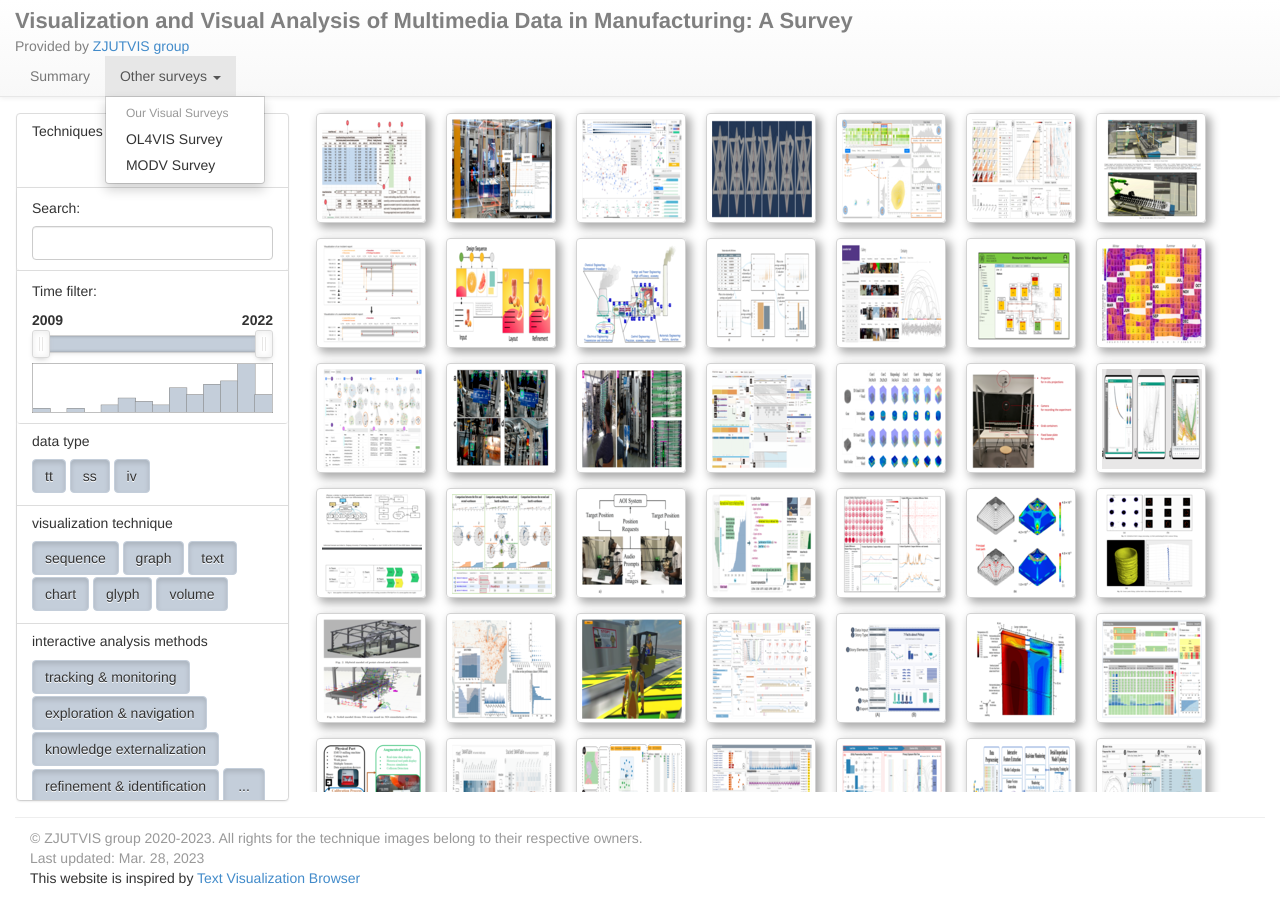
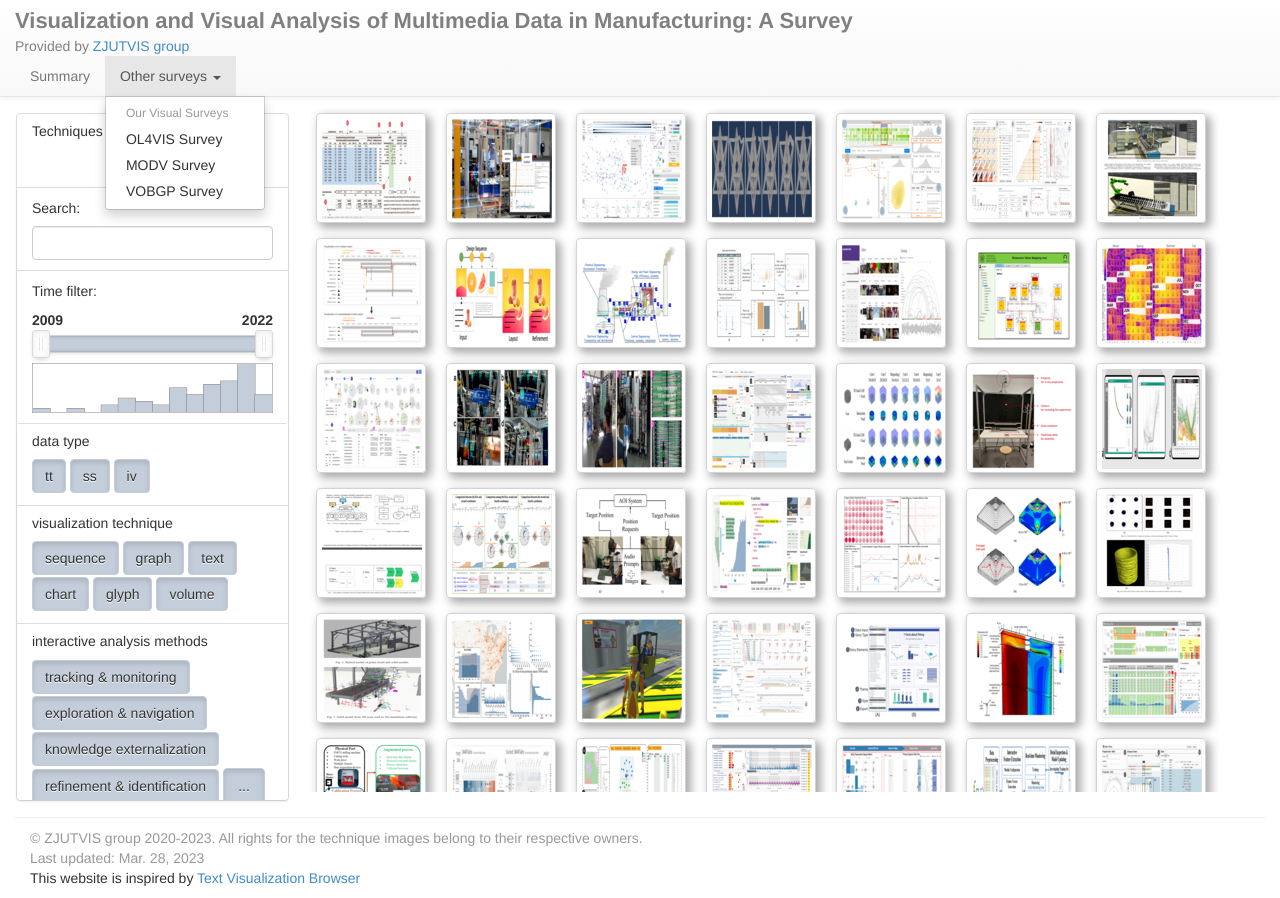
Before and after one commit to zjutvis/MMDM, a plain HTML site: page index.html in a window 1280 px wide. Both pictures are taken after a click on the link "Other surveys". Drawn offline with Linux system fonts and the light colour scheme; files whose address does not match are found by name.

Commit message:
关联其他综述
VOBGP

```diff
--- a/index.html
+++ b/index.html
@@ -57,6 +57,9 @@
 									</li>
 									<li>
 										<a href="https://zjutvis.github.io/MPMSurvey" target="_blank">MODV Survey</a>
+									</li>
+									<li>
+										<a href="https://zjutvis.github.io/VOBGP" target="_blank">VOBGP Survey</a>
 									</li>
 								</ul>
 							</li>
```
